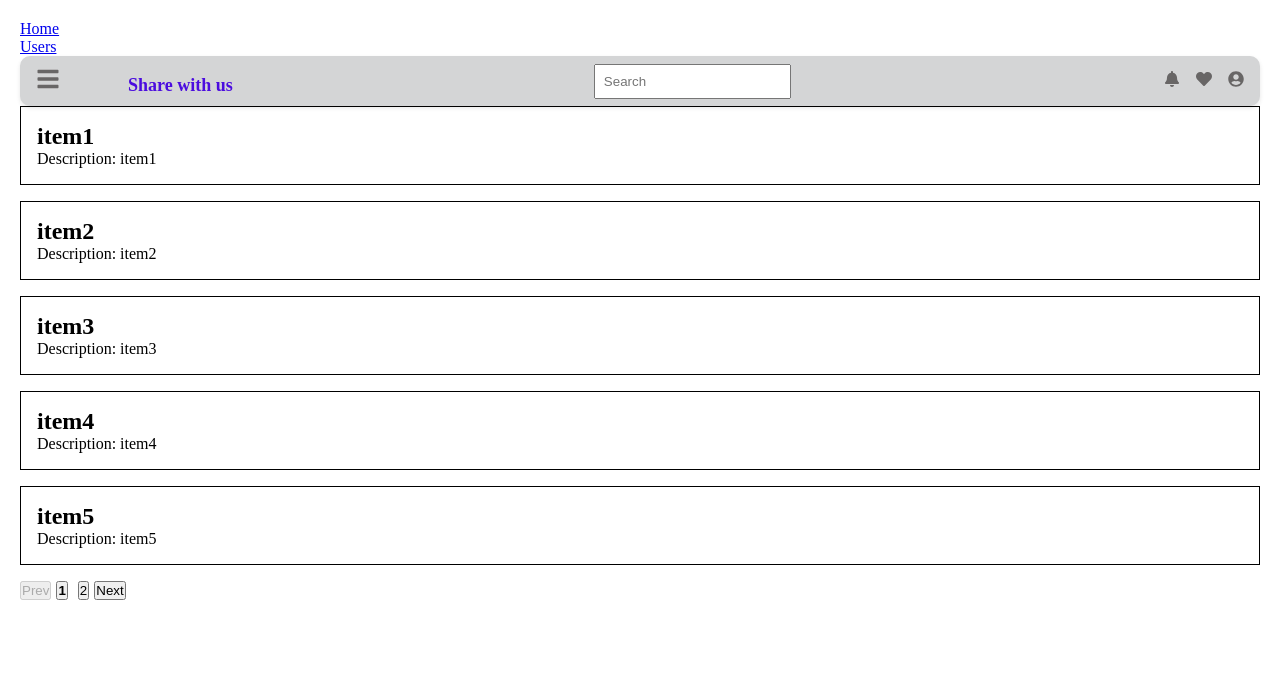
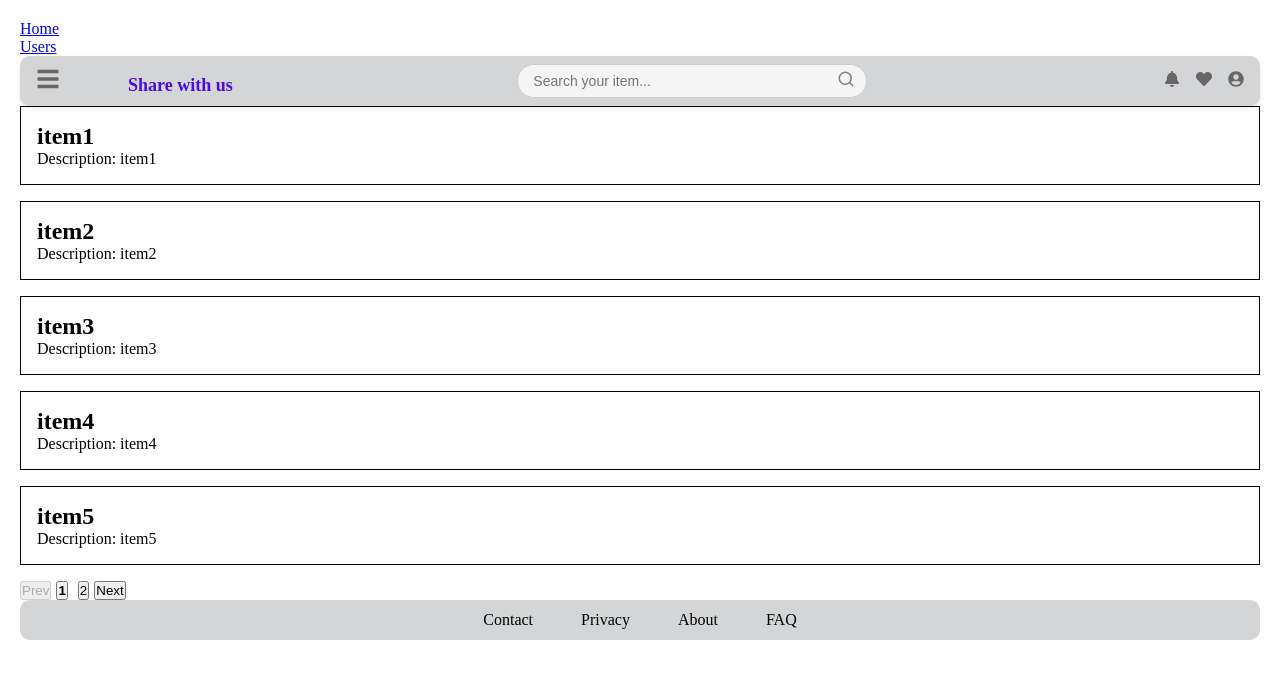
Before and after one commit to HackYourFutureProjects/c51-final-project-group-A, a React (Vite) app in the folder client/: page / in a window 1280 px wide. Shown: the top 678 px of the page. Built offline with nearby package versions, Linux system fonts and the light colour scheme.

Commit message:
Add footer component and apply styling to searchBar

```diff
--- a/client/src/App.jsx
+++ b/client/src/App.jsx
@@ -3,6 +3,7 @@ import Nav from "./components/Nav";
 import Home from "./pages/Home/Home";
 import CreateUser from "./pages/User/CreateUser";
 import UserList from "./pages/User/UserList";
+import ResultPage from "./pages/components/ResultPage";
 
 const App = () => {
   return (
@@ -12,6 +13,7 @@ const App = () => {
         <Route path="/" element={<Home />} />
         <Route path="/user" element={<UserList />} />
         <Route path="/user/create" element={<CreateUser />} />
+        <Route path="/result" element={<ResultPage />} />
       </Routes>
     </>
   );
--- /dev/null
+++ b/client/src/components/Footer.jsx
@@ -0,0 +1,12 @@
+import "../styles/FooterStyle.css";
+
+export default function Footer() {
+  return (
+    <div className="footer">
+      <span>Contact</span>
+      <span>Privacy</span>
+      <span>About</span>
+      <span>FAQ</span>
+    </div>
+  );
+}
--- a/client/src/components/SearchBar.jsx
+++ b/client/src/components/SearchBar.jsx
@@ -1,20 +1,47 @@
 import PropTypes from "prop-types";
+import { useState } from "react";
+import { FiSearch } from "react-icons/fi";
+import { Link, useNavigate } from "react-router-dom";
+import "../styles/SearchBarStyle.css";
 
-const SearchBar = ({ searchItem, setSearchItem }) => {
+export default function SearchBar() {
+  // Local state to store the search query
+  const [query, setQuery] = useState("");
+
+  // Hook to programmatically navigate to another page
+  const navigate = useNavigate();
+
+  // Handles "Enter" key press to trigger navigation to catalogue page with search query
+  const handleKeyDown = (e) => {
+    if (e.key === "Enter" && query.trim()) {
+      e.preventDefault();
+      navigate(`/result?search=${encodeURIComponent(query)}`);
+    }
+  };
+
   return (
-    <input
-      type="text"
-      placeholder="Search"
-      value={searchItem}
-      onChange={(e) => setSearchItem(e.target.value)}
-      style={{ margin: "1rem 0", padding: "0.5rem" }}
-    />
+    <div className="search-form">
+      <input
+        type="text"
+        className="search-input"
+        placeholder="Search your item..."
+        value={query}
+        onChange={(e) => setQuery(e.target.value)}
+        onKeyDown={handleKeyDown}
+      />
+
+      <Link
+        to={`/result?search=${encodeURIComponent(query)}`}
+        className="search-button"
+        aria-label="Search"
+      >
+        <FiSearch className="search-icon" />
+      </Link>
+    </div>
   );
-};
+}
 
 SearchBar.propTypes = {
   searchItem: PropTypes.string.isRequired,
   setSearchItem: PropTypes.func.isRequired,
 };
-
-export default SearchBar;
--- a/client/src/pages/Home/Home.jsx
+++ b/client/src/pages/Home/Home.jsx
@@ -2,6 +2,7 @@ import TEST_ID from "./Home.testid";
 import { useState, useEffect } from "react";
 import ResultPage from "../components/ResultPage";
 import Header from "../../components/Header";
+import Footer from "../../components/Footer";
 
 const Home = () => {
   const [searchItem, setSearchItem] = useState("");
@@ -49,6 +50,7 @@ const Home = () => {
         setCurrentPage={setCurrentPage}
         pages={pages}
       />
+      <Footer />
     </div>
   );
 };
--- a/client/src/pages/components/ResultPage.jsx
+++ b/client/src/pages/components/ResultPage.jsx
@@ -1,3 +1,4 @@
+import { useLocation } from "react-router-dom";
 import PropTypes from "prop-types";
 import ItemCard from "../../components/ItemCard";
 
@@ -8,15 +9,21 @@ const ResultPage = ({
   setCurrentPage,
   pages,
 }) => {
+  const location = useLocation();
+  const searchParams = new URLSearchParams(location.search);
+  const searchQuery = searchParams.get("search") || "";
+
   return (
     <div style={{ display: "flex", flexDirection: "column", gap: "1rem" }}>
-      {currentItems.length > 0 ? (
+      {Array.isArray(currentItems) && currentItems.length > 0 ? (
         currentItems.map((item) => <ItemCard key={item.id} item={item} />)
       ) : (
-        <p>No items found</p>
+        <p>
+          No items found for <strong>{searchQuery}</strong>
+        </p>
       )}
 
-      {currentItems.length > 0 && (
+      {Array.isArray(currentItems) && currentItems.length > 0 && (
         <div>
           <button
             disabled={currentPage === 1}
--- /dev/null
+++ b/client/src/styles/FooterStyle.css
@@ -0,0 +1,11 @@
+.footer {
+  display: flex;
+  justify-content: center;
+  align-items: center;
+  gap: 3rem;
+  padding: 1rem;
+  background-color: #d4d5d6;
+  height: 40px;
+  border-radius: 10px;
+  margin-top: auto;
+}
--- /dev/null
+++ b/client/src/styles/SearchBarStyle.css
@@ -0,0 +1,31 @@
+.search-form {
+  position: relative;
+  width: 350px;
+  margin: 0 auto;
+}
+
+.search-input {
+  width: 100%;
+  padding: 8px 45px 8px 15px;
+  border-radius: 25px;
+  border: 1px solid #ccc;
+  background-color: #f5f5f5;
+  font-size: 14px;
+  color: #535252;
+  outline: none;
+}
+
+.search-button {
+  position: absolute;
+  top: 50%;
+  right: 12px;
+  transform: translateY(-50%);
+  background: transparent;
+  border: none;
+  cursor: pointer;
+}
+
+.search-icon {
+  color: gray;
+  font-size: 18px;
+}
```
